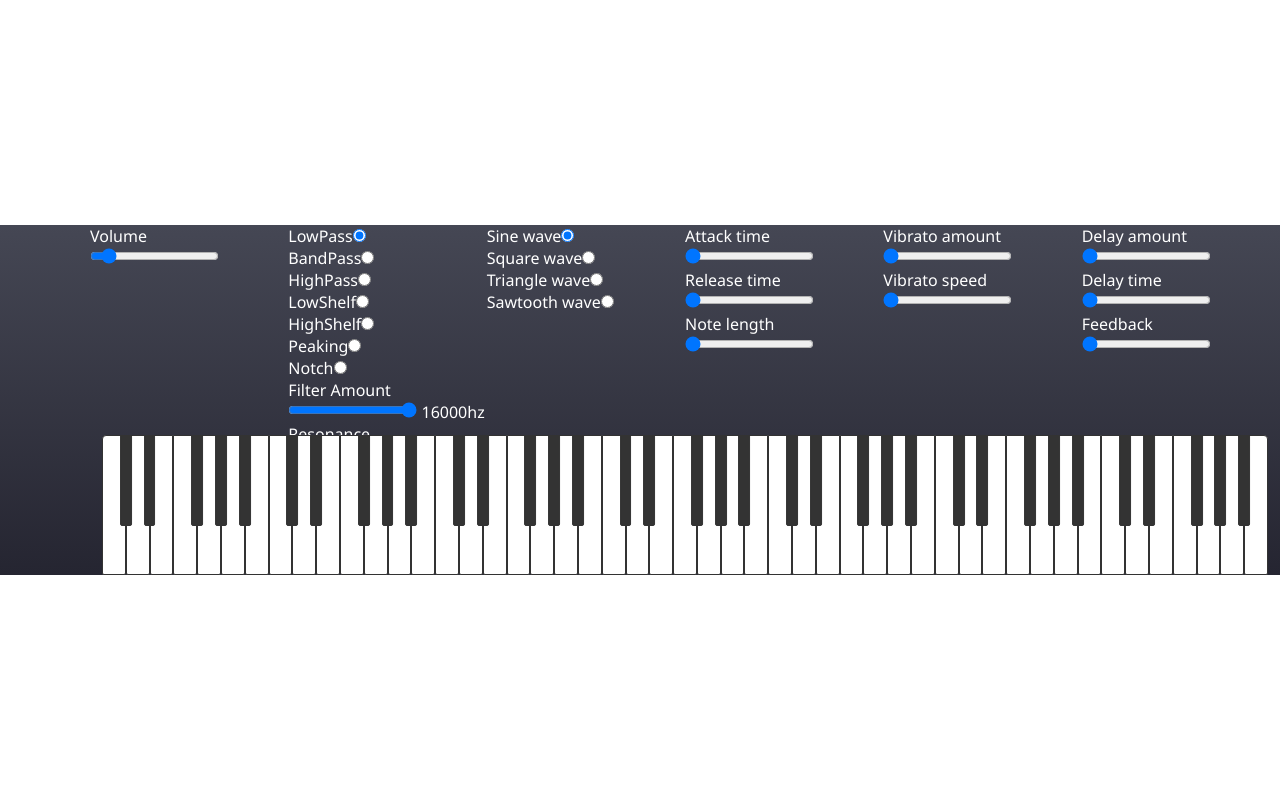
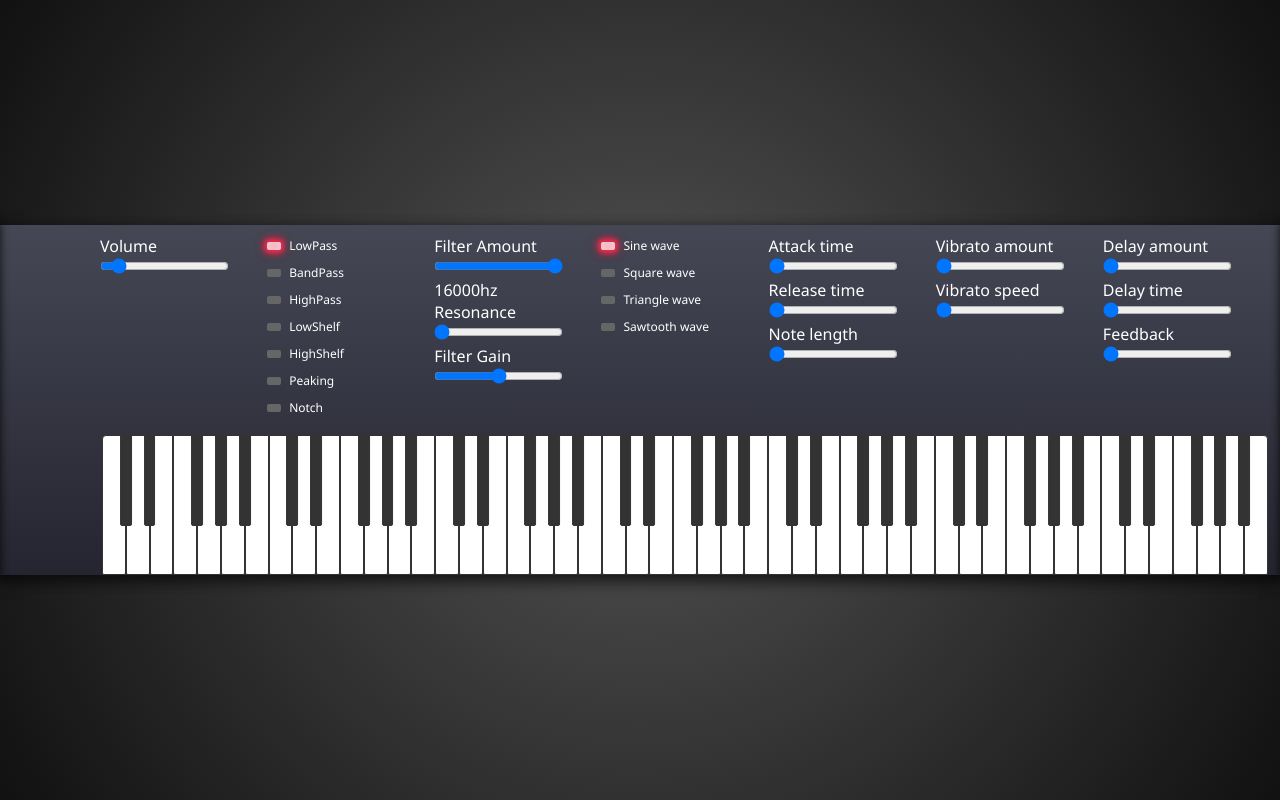
Before and after one commit to emiliodominguez/web-audio-api-synth, a plain HTML site: page index.html in a window 1280 px wide. Shown: the top 800 px of the page. Drawn offline with Linux system fonts and the light colour scheme.

Commit message:
Adjusted radio controls styles

```diff
--- a/index.html
+++ b/index.html
@@ -12,40 +12,68 @@
             <div id="keyboard-controls">
                 <!-- Volume -->
                 <div class="controls-group">
-                    <div class="control">
+                    <div class="control knob">
                         <label for="volume">Volume</label>
                         <input type="range" id="volume" min="0" max="1" step="0.01" />
                     </div>
                 </div>
 
                 <!-- Filter types -->
-                <div class="controls-group">
-                    <div class="control">
-                        <label for="lowpass">LowPass<input type="radio" name="filter" value="lowpass" /></label>
-                        <label for="bandpass">BandPass<input type="radio" name="filter" value="bandpass" /></label>
-                        <label for="highpass">HighPass<input type="radio" name="filter" value="highpass" /></label>
-                        <label for="lowshelf">LowShelf<input type="radio" name="filter" value="lowshelf" /></label>
-                        <label for="highshelf">HighShelf<input type="radio" name="filter" value="highshelf" /></label>
-                        <label for="peaking">Peaking<input type="radio" name="filter" value="peaking" /></label>
-                        <label for="notch">Notch<input type="radio" name="filter" value="notch" /></label>
+                <div class="control-group">
+                    <div class="control radio">
+                        <label for="lowpass">LowPass</label>
+                        <input type="radio" name="filter" value="lowpass" />
                     </div>
 
+                    <div class="control radio">
+                        <label for="bandpass">BandPass</label>
+                        <input type="radio" name="filter" value="bandpass" />
+                    </div>
+
+                    <div class="control radio">
+                        <label for="highpass">HighPass</label>
+                        <input type="radio" name="filter" value="highpass" />
+                    </div>
+
+                    <div class="control radio">
+                        <label for="lowshelf">LowShelf</label>
+                        <input type="radio" name="filter" value="lowshelf" />
+                    </div>
+
+                    <div class="control radio">
+                        <label for="highshelf">HighShelf</label>
+                        <input type="radio" name="filter" value="highshelf" />
+                    </div>
+
+                    <div class="control radio">
+                        <label for="peaking">Peaking</label>
+                        <input type="radio" name="filter" value="peaking" />
+                    </div>
+
+                    <div class="control radio">
+                        <label f or="notch">Notch</label>
+                        <input type="radio" name="filter" value="notch" />
+                    </div>
+                </div>
+
+                <!-- Filter attributes -->
+                <div class="controls-group">
                     <!-- Filter amount -->
-                    <div class="control">
+                    <div class="control knob">
                         <label for="filter-amount">Filter Amount</label>
                         <input type="range" id="filter-amount" min="50" max="16000" step="1" />
                         <span id="filter-info"></span>
                     </div>
 
                     <!-- Resonance -->
-                    <div class="control">
+                    <div class="control knob">
                         <label for="filter-q">Resonance</label>
                         <!-- Note: more than 30 is too much -->
                         <input type="range" id="filter-q" min="0.1" max="30" step="0.01" />
                     </div>
 
                     <!-- Filter gain -->
-                    <div class="control">
+                    <div class="control knob">
                         <label for="filter-gain">Filter Gain</label>
                         <input type="range" id="filter-gain" min="-40" max="40" step="0.01" />
                     </div>
@@ -53,30 +81,43 @@
 
                 <!-- Wave forms -->
                 <div class="controls-group">
-                    <div class="control">
-                        <label for="sine">Sine wave<input type="radio" name="wave-form" value="sine" /></label>
-                        <label for="square">Square wave<input type="radio" name="wave-form" value="square" /></label>
-                        <label for="triangle">Triangle wave<input type="radio" name="wave-form" value="triangle" /></label>
-                        <label for="sawtooth">Sawtooth wave<input type="radio" name="wave-form" value="sawtooth" /></label>
+                    <div class="control radio">
+                        <label for="sine">Sine wave </label>
+                        <input type="radio" name="wave-form" value="sine" />
+                    </div>
+
+                    <div class="control radio">
+                        <label for="square">Square wave </label>
+                        <input type="radio" name="wave-form" value="square" />
+                    </div>
+
+                    <div class="control radio">
+                        <label for="triangle">Triangle wave </label>
+                        <input type="radio" name="wave-form" value="triangle" />
+                    </div>
+
+                    <div class="control radio">
+                        <label for="sawtooth">Sawtooth wave </label>
+                        <input type="radio" name="wave-form" value="sawtooth" />
                     </div>
                 </div>
 
                 <!-- Envelope -->
                 <div class="controls-group">
                     <!-- Attack time -->
-                    <div class="control">
+                    <div class="control knob">
                         <label for="attack-time">Attack time</label>
                         <input type="range" id="attack-time" min="0" min="0" max="0.5" step="0.02" />
                     </div>
 
                     <!-- Release time -->
-                    <div class="control">
+                    <div class="control knob">
                         <label for="release-time">Release time</label>
                         <input type="range" id="release-time" min="0" min="0" max="0.5" step="0.02" />
                     </div>
 
                     <!-- Note length -->
-                    <div class="control">
+                    <div class="control knob">
                         <label for="note-length">Note length</label>
                         <input type="range" id="note-length" min="0.2" max="2" step="0.05" />
                     </div>
@@ -84,13 +125,13 @@
 
                 <!-- Vibrato -->
                 <div class="controls-group">
-                    <div class="control">
+                    <div class="control knob">
                         <label for="vibrato-amount">Vibrato amount</label>
                         <input type="range" id="vibrato-amount" min="0" max="5" step="0.5" />
                     </div>
 
                     <!-- Vibrato speed -->
-                    <div class="control">
+                    <div class="control knob">
                         <label for="vibrato-speed">Vibrato speed</label>
                         <input type="range" id="vibrato-speed" min="0" max="30" step="0.5" />
                     </div>
@@ -99,19 +140,19 @@
                 <!-- Delay -->
                 <div class="controls-group">
                     <!-- Delay amount -->
-                    <div class="control">
+                    <div class="control knob">
                         <label for="delay-amount">Delay amount</label>
                         <input type="range" id="delay-amount" min="0" max="0.9" step="0.05" />
                     </div>
 
                     <!-- Delay time -->
-                    <div class="control">
+                    <div class="control knob">
                         <label for="delay-time">Delay time</label>
                         <input type="range" id="delay-time" min="0" max="1" step="0.05" />
                     </div>
 
                     <!-- Feedback -->
-                    <div class="control">
+                    <div class="control knob">
                         <label for="feedback">Feedback</label>
                         <input type="range" id="feedback" min="0" max="0.9" step="0.05" />
                     </div>
--- /dev/null
+++ b/scss/_container.scss
@@ -0,0 +1,47 @@
+.container {
+    $container-width: 1280px;
+    $container-height: 350px;
+    $container-radius: 3px;
+
+    position: relative;
+    min-width: $container-width;
+    max-width: $container-width;
+    height: $container-height;
+    padding-left: 90px;
+    background-image: linear-gradient(#454754, #252531);
+    box-shadow: 0 5px 15px rgba(#000, 0.4), 0 5px 15px rgba(#000, 0.5);
+    margin: auto;
+
+    display: flex;
+    flex-direction: column;
+    justify-content: center;
+    align-items: center;
+
+    &::before,
+    &::after {
+        $aside-width: 30px;
+        $aside-offset: 2px;
+
+        content: "";
+        position: absolute;
+        top: -$aside-offset;
+        width: $aside-width;
+        border-radius: $container-radius * 1.5;
+        height: calc(100% + #{$aside-offset * 2});
+        background-image: url(assets/wood-texture.png);
+        background-size: cover;
+        background-repeat: no-repeat;
+        box-shadow: inset 0 0 $container-height #614a52, inset 0 0 ($container-height * 2) #402e30, inset 0 0 ($container-height * 0.5) rgba(#000, 0.75),
+            0 0 8px rgba(#000, 0.4), 0 0 8px rgba(#000, 0.5);
+    }
+
+    &::before {
+        right: 100%;
+        background-position: left;
+    }
+
+    &::after {
+        left: 100%;
+        background-position: center;
+    }
+}
--- /dev/null
+++ b/scss/_controls.scss
@@ -0,0 +1,87 @@
+$control-light-width: 14px;
+$control-light-height: 8px;
+$control-light-off: #666;
+$control-light-on: #ec2045;
+
+#keyboard-controls {
+    flex: 1;
+    width: 100%;
+    height: 100%;
+    padding: 10px;
+    user-select: none;
+
+    // Temp
+    display: grid;
+    grid-template-columns: repeat(auto-fit, minmax(150px, 1fr));
+    overflow: auto;
+    color: #fff;
+}
+
+.control {
+    label {
+        display: block;
+    }
+
+    &.knob {
+    }
+
+    &.radio {
+        position: relative;
+        gap: 8px;
+        padding: 5px;
+        padding-left: $control-light-width + 8px;
+
+        + .radio {
+            margin-top: 5px;
+        }
+
+        &:has(input:checked) {
+            &::after {
+                opacity: 1;
+                transform: scale(1);
+            }
+        }
+
+        &::before,
+        &::after {
+            content: "";
+            position: absolute;
+            top: 50%;
+            left: 0;
+            width: $control-light-width;
+            height: $control-light-height;
+            margin-top: $control-light-height * -0.5;
+            border-radius: 2px;
+            order: -1;
+        }
+
+        &::before {
+            background-color: $control-light-off;
+        }
+
+        &::after {
+            background-image: radial-gradient(circle, $control-light-on, darken($control-light-on, 10%));
+            box-shadow: inset 0 0 $control-light-width lighten($control-light-on, 50%), 0 0 4px 2px lighten($control-light-on, 3%), 0 0 8px 2px $control-light-on,
+                0 0 12px darken($control-light-on, 3%);
+            opacity: 0;
+            transform-origin: center;
+            transform: scale(0);
+            transition: transform ease 250ms, opacity ease 250ms;
+        }
+
+        label {
+            font-size: 12px;
+            line-height: 1;
+        }
+
+        input {
+            position: absolute;
+            inset: 0;
+            width: 100%;
+            height: 100%;
+            opacity: 0;
+            z-index: 1;
+            cursor: pointer;
+        }
+    }
+}
--- /dev/null
+++ b/scss/_global.scss
@@ -0,0 +1,16 @@
+*,
+*::before,
+*::after {
+    margin: 0;
+    padding: 0;
+    box-sizing: border-box;
+    -moz-osx-font-smoothing: grayscale;
+    -webkit-font-smoothing: antialiased;
+}
+
+body {
+    display: flex;
+    min-height: 100vh;
+    font-family: "Segoe UI", Tahoma, Geneva, Verdana, sans-serif;
+    background-image: radial-gradient(circle, #555, #111);
+}
--- /dev/null
+++ b/scss/main.scss
@@ -0,0 +1,4 @@
+@import "./global";
+@import "./container";
+@import "./controls";
+@import "./keys";
--- a/style.scss
+++ /dev/null
@@ -1,128 +0,0 @@
-*,
-*::before,
-*::after {
-    margin: 0;
-    padding: 0;
-    box-sizing: border-box;
-    -moz-osx-font-smoothing: grayscale;
-    -webkit-font-smoothing: antialiased;
-}
-
-body {
-    display: flex;
-    min-height: 100vh;
-    font-family: "Segoe UI", Tahoma, Geneva, Verdana, sans-serif;
-    // background-image: radial-gradient(circle, #222, #111);
-}
-
-.container {
-    $container-width: 1280px;
-    $container-height: 350px;
-    $container-radius: 3px;
-
-    position: relative;
-    min-width: $container-width;
-    max-width: $container-width;
-    height: $container-height;
-    padding-left: 90px;
-    background-image: linear-gradient(#454754, #252531);
-    margin: auto;
-
-    display: flex;
-    flex-direction: column;
-    justify-content: center;
-    align-items: center;
-
-    &::before,
-    &::after {
-        $aside-width: 30px;
-        $aside-offset: 2px;
-
-        content: "";
-        position: absolute;
-        top: -$aside-offset;
-        width: $aside-width;
-        border-radius: $container-radius * 1.5;
-        height: calc(100% + #{$aside-offset * 2});
-        background-image: url(assets/wood-texture.png);
-        background-size: cover;
-        background-repeat: no-repeat;
-        box-shadow: inset 0 0 $container-height #614a52, inset 0 0 ($container-height * 2) #402e30, inset 0 0 ($container-height * 0.5) rgba(#000, 0.75);
-    }
-
-    &::before {
-        right: 100%;
-        background-position: left;
-    }
-
-    &::after {
-        left: 100%;
-        background-position: center;
-    }
-}
-
-#keyboard-controls {
-    flex: 1;
-    width: 100%;
-    height: 100%;
-
-    // Temp
-    display: grid;
-    grid-template-columns: repeat(auto-fit, minmax(150px, 1fr));
-    overflow: auto;
-    color: #fff;
-
-    .control {
-        label {
-            display: block;
-        }
-    }
-}
-
-#keyboard-keys {
-    position: relative;
-    width: 100%;
-    height: 40%;
-    text-align: center;
-
-    .key {
-        $key-border: 1px;
-        $key-radius: 2px;
-        $key-base-color: #fff;
-        $key-sharp-color: #333;
-
-        border: $key-border solid #333;
-        border-radius: 0 0 $key-radius $key-radius;
-        cursor: pointer;
-
-        &:first-child {
-            border-top-left-radius: $key-radius * 2;
-        }
-
-        &:last-child {
-            border-top-right-radius: $key-radius * 2;
-        }
-
-        &:not(&.sharp) {
-            width: 2%;
-            height: 100%;
-            background-color: $key-base-color;
-
-            &.playing {
-                background-image: linear-gradient($key-base-color, darken($key-base-color, 5%));
-            }
-        }
-
-        &.sharp {
-            position: absolute;
-            width: 1%;
-            height: 65%;
-            transform: translateX(-50%);
-            background-color: $key-sharp-color;
-
-            &.playing {
-                background-image: linear-gradient($key-sharp-color, darken($key-sharp-color, 10%));
-            }
-        }
-    }
-}
```
Also changed, not shown: scss/_keys.scss (added, +47 -0 lines), style.css.
